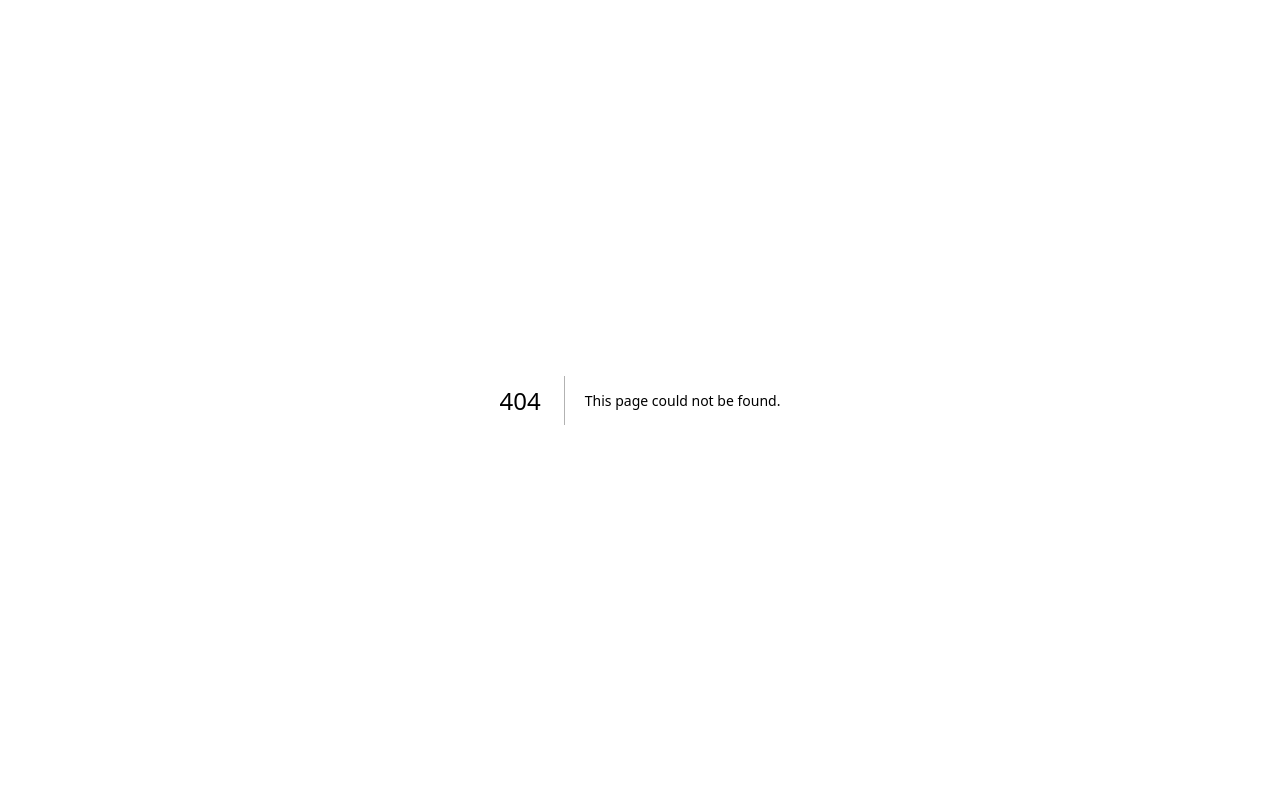
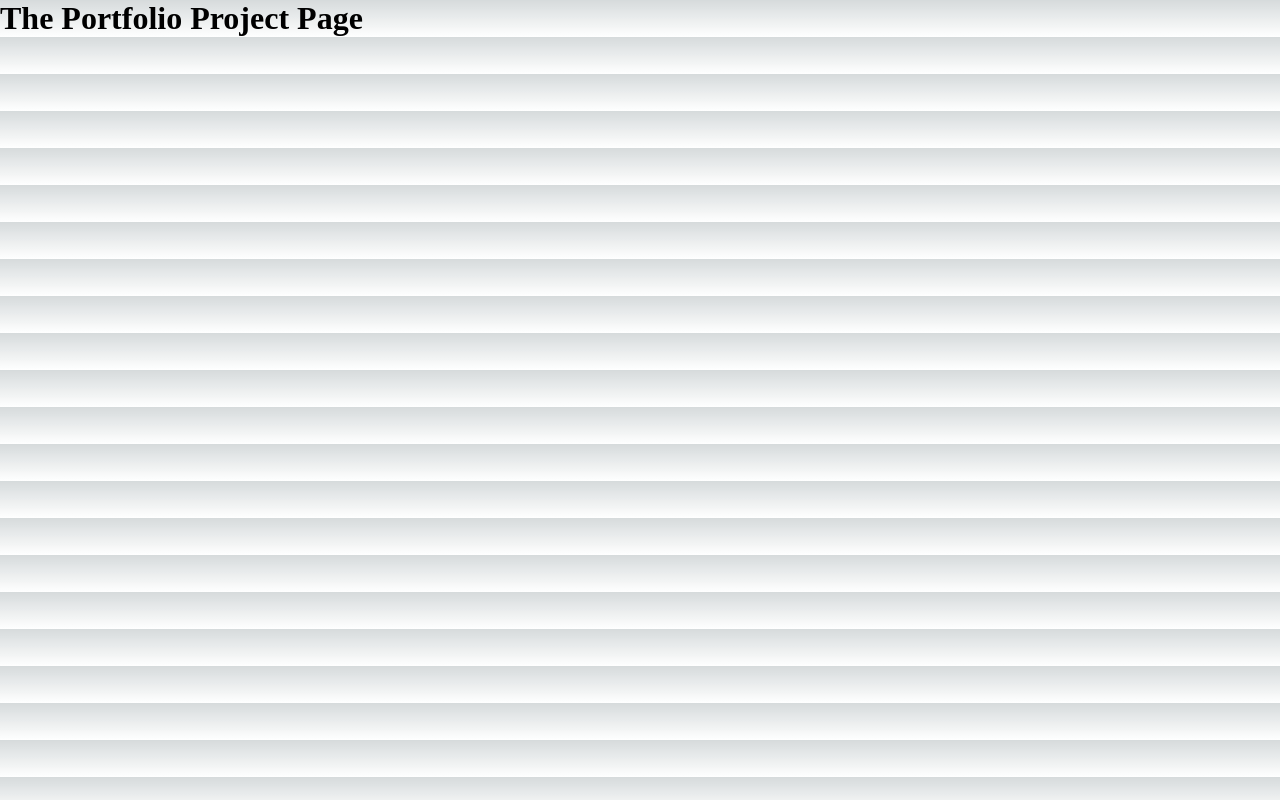
Before and after one commit to Shahi77/Next_basics, a Next.js app: page /portfolio/1 in a window 1280 px wide. Before the commit this address had no page. Built offline with nearby package versions, Linux system fonts and the light colour scheme.

Commit message:
extracting dynamic path

```diff
--- /dev/null
+++ b/pages/portfolio/[projectid].js
@@ -0,0 +1,18 @@
+import { useRouter } from 'next/router';
+
+
+function PortfolioProjectPage() {
+    const router = useRouter();
+
+    console.log(router.pathname);
+    console.log(router.query);
+    //send a request to some backend server
+    // to fetch the piece of data with an id of router.query..projectid
+
+    return (
+        <div>
+            <h1>The Portfolio Project Page</h1>
+        </div>
+    )
+}
+export default PortfolioProjectPage;
```
Also changed, not shown: pages/portfolio/list.js (added, +8 -0 lines).
